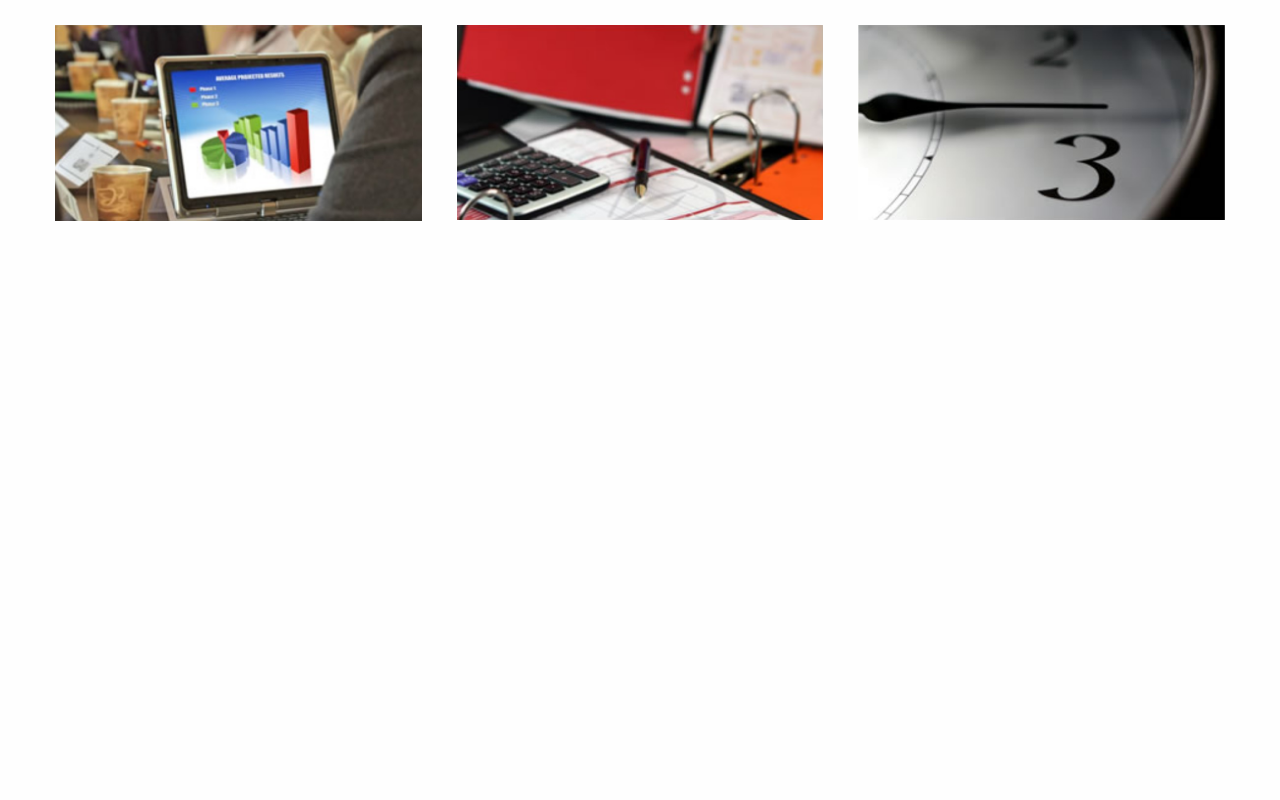
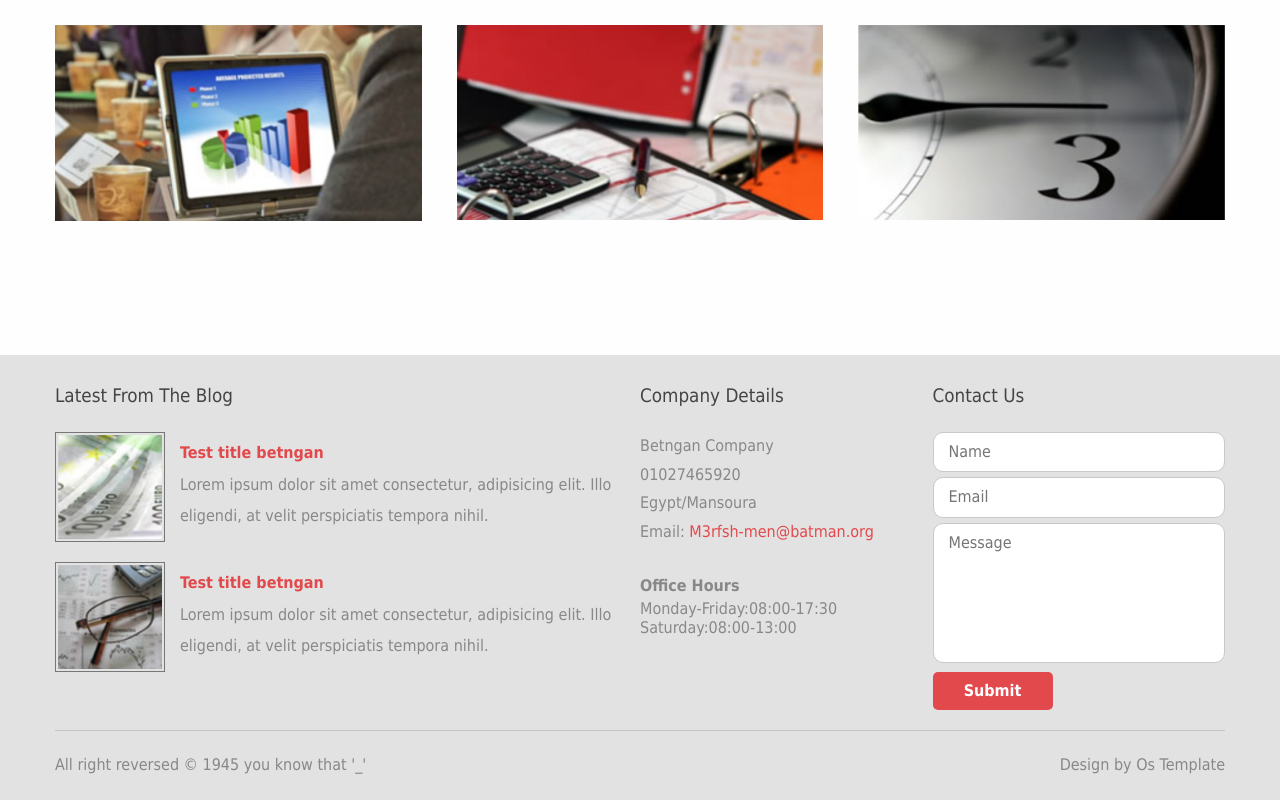
Before and after one commit to sayedayman24/Sass_Practical, a plain HTML site: page index.html in a window 1280 px wide. Shown: the part 2048-2848 px from the top of the page. Before the commit the page ends 2353 px from the top, so only its background shows below. Drawn offline with Linux system fonts and the light colour scheme.

Commit message:
Add Section
add footer

```diff
--- a/css/homepage.scss
+++ b/css/homepage.scss
@@ -3,6 +3,7 @@
 @import 'sass/layout/grid';
 
 @import 'sass/pages/globalpage';
+@import 'sass/components/buttons';
 @import 'sass/layout/header';
 @import 'sass/components/headings';
 @import 'sass/pages/homepage';
--- a/css/sass/components/_buttons.scss
+++ b/css/sass/components/_buttons.scss
@@ -1,3 +1,4 @@
+                    /* Start Buttons */
 button {
     color: white;
     font-size: 14px;
@@ -7,3 +8,21 @@ button {
     border: 1px solid #777;
     border-radius: 10px;
 }
+
+.main-button {
+    background-color: $redColor;
+    color: #fff;
+    border: none;
+    padding: 10px 15px;
+    text-align: center;
+    min-width: 120px;
+    font-weight: bold;
+    border-radius: 5px;
+    cursor: pointer;
+    // transition: background-color 0.2s;
+    @include prefixer(transition, background-color 0.2s, webkit moz o ms);
+    &:hover {
+        background-color: #2196f3;
+    }
+}
+                    /* End Buttons */
--- a/css/sass/helpers/_variables.scss
+++ b/css/sass/helpers/_variables.scss
@@ -7,3 +7,6 @@ $grayColor:  #9c9c9c;
 
 $float-left: left;
 $float-right: right;
+
+$text-right: right;
+$text-left: left;
--- a/css/sass/layout/_footer.scss
+++ b/css/sass/layout/_footer.scss
@@ -0,0 +1,100 @@
+                /* Start Footer */
+.footer {
+    background-color: #e2e2e2;
+    overflow: hidden;
+    padding-top: 30px;
+    margin-top: 50px;
+    .footer-gallery, .info, .contact {
+        float: $float-left;
+    }
+    .footer-gallery {
+        width: 50%;
+        .img-box {
+            overflow: hidden;
+            margin-bottom: 20px;
+            img {
+                width: 110px;
+                height: 110px;
+                max-width: 100%;
+                float: $float-left;
+                border: 1px solid #777;
+                padding: 2px;
+            }
+            .text {
+                float: $float-left;
+                margin-right: 15px;
+                margin-left: 15px;
+                width: calc(100% - 140px);
+                h4 {
+                    color: $redColor;
+                    margin: 12px 0 0;
+                }
+                p {
+                    color: #888;
+                    line-height: 1.9;
+                    margin-top: 8px;
+                }
+            }
+        }
+    }
+    .info {
+        width: 25%;
+        ul {
+            color: #888;
+            line-height: 1.8;
+            li {
+                span {
+                    color: $redColor;
+                    cursor: pointer;
+                }
+            }
+        }
+        h4 {
+            color: #888;
+            font-weight: bold;
+            margin-top: 30px;
+            margin-bottom: 5px;
+        }
+        p {
+            color: #888;
+        }
+    }
+    .contact {
+        width: 25%;
+        input[type="text"],
+        input[type="email"],
+        textarea {
+            border: 1px solid #c9c9c9;
+            padding: 10px;
+            margin-bottom: 5px;
+            border-radius: 10px;
+            width: 100%;
+            outline: none;
+            text-indent: 5px;
+        }
+        textarea {
+            height: 140px;
+            resize: none;
+        }
+    }
+    .section-title {
+        color: #444;
+        font-weight: normal;
+        margin-bottom: 25px;
+    }
+    .copyright {
+        padding: 25px 0;
+        margin-top: 20px;
+        border-top: 1px solid #c5c5c5;
+        overflow: hidden;
+        color: #888;
+        .text, .author  {
+            float: $float-left;
+            width: 50%
+        }
+        .author {
+            text-align: $text-right;
+        }
+    }
+}
+                /* End Footer */
--- a/css/sass/layout/_grid.scss
+++ b/css/sass/layout/_grid.scss
@@ -19,3 +19,7 @@ a {
     padding-right: 15px;
     position: relative;
 }
+
+.clearfix {
+    clear: both;
+}
--- a/css/sass/layout/_header.scss
+++ b/css/sass/layout/_header.scss
@@ -1,3 +1,4 @@
+                /* Start Header */
 .header {
     padding: 20px 0;
     border-bottom: 1px solid $grayColor;
@@ -38,3 +39,4 @@
     }
 
 }
+                /* End Header */
--- a/index.html
+++ b/index.html
@@ -181,6 +181,72 @@
     </div>
     <!-- End Gallery -->
 
+    <!-- Start Footer -->
+    <div class="footer">
+        <div class="container">
+
+            <div class="footer-gallery">
+
+                <h3 class="section-title">Latest From The Blog</h3>
+
+                <div class="img-box">
+                    <img src="imgs/footer1.jpg" alt="">
+                    <div class="text">
+                        <h4>Test title betngan</h4>
+                        <p>
+                            Lorem ipsum dolor sit amet consectetur,
+                            adipisicing elit. Illo eligendi, at velit perspiciatis tempora nihil.
+                        </p>
+                    </div>
+                </div>
+
+                <div class="img-box">
+                    <img src="imgs/footer2.jpg" alt="">
+                    <div class="text">
+                        <h4>Test title betngan</h4>
+                        <p>
+                            Lorem ipsum dolor sit amet consectetur,
+                            adipisicing elit. Illo eligendi, at velit perspiciatis tempora nihil.
+                        </p>
+                    </div>
+                </div>
+
+            </div>
+
+            <div class="info">
+
+                <h3 class="section-title">Company Details</h3>
+
+                <ul>
+                    <li>Betngan Company</li>
+                    <li>01027465920</li>
+                    <li>Egypt/Mansoura</li>
+                    <li>Email: <span>M3rfsh-men@batman.org</span></li>
+                </ul>
+                <h4 class="working">Office Hours</h4>
+                <p>Monday-Friday:08:00-17:30</p>
+                <p>Saturday:08:00-13:00</p>
+            </div>
+
+            <div class="contact">
+                <h3 class="section-title">Contact Us</h3>
+                <form action="#">
+                    <input type="text" name="name" placeholder="Name">
+                    <input type="email" name="email" placeholder="Email">
+                    <textarea name="" id="" placeholder="Message"></textarea>
+                    <input class="main-button" type="submit" value="Submit">
+                </form>
+            </div>
+            <div class="clearfix"></div>
+
+            <div class="copyright">
+                <div class="text">All right reversed &copy; 1945 you know that '_'</div>
+                <div class="author">Design by Os Template</div>
+            </div>
+        </div>
+    </div>
+    <!-- End Footer -->
+
 
     <script src="js/all.min.js"></script>
 </body>
```
Also changed, not shown: css/homepage.css.
